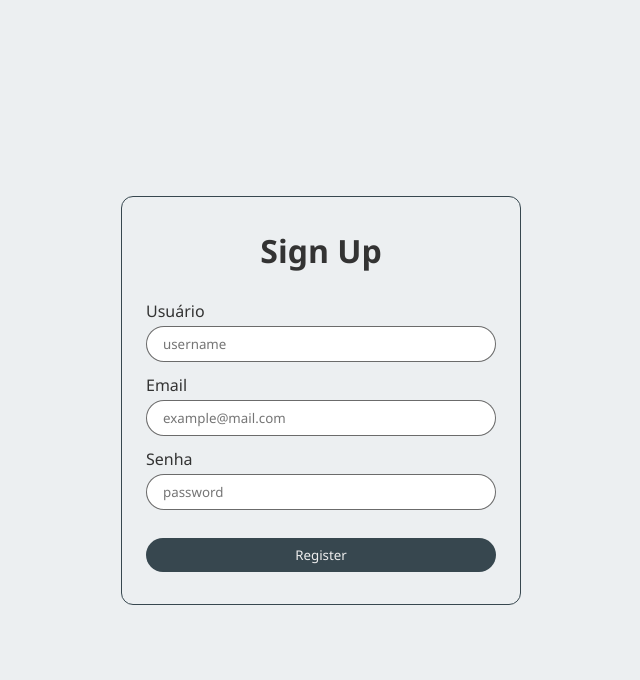
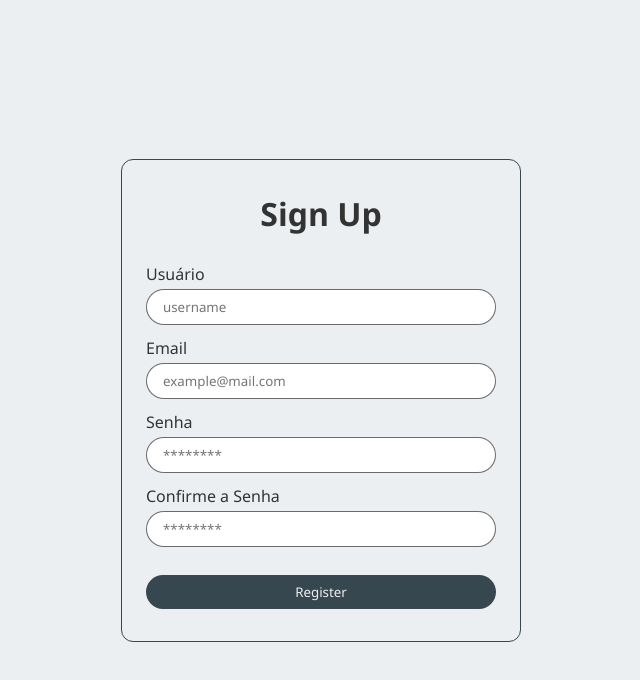
Before and after one commit to gabriel-dp/CronoClick, a Next.js app: page /sign-up in a window 1280 px wide. Shown: the top 680 px of the page, without its empty margins (319-959 px from the left). Built offline with nearby package versions, Linux system fonts and the light colour scheme; no server answers.

Commit message:
:sparkles: Add password confirmation field

```diff
--- a/src/components/forms/SignUpForm/index.tsx
+++ b/src/components/forms/SignUpForm/index.tsx
@@ -11,11 +11,17 @@ import Input from "@/components/ui/Input";
 
 import { Form } from "./styles";
 
-const signUpSchema = z.object({
-	username: z.string().trim().min(1),
-	password: z.string().regex(/^[\S]{8,32}$/),
-	email: z.string().email()
-});
+const signUpSchema = z
+	.object({
+		username: z.string().trim().min(1),
+		password: z.string().regex(/^[\S]{8,32}$/),
+		passwordConfirm: z.string(),
+		email: z.string().email()
+	})
+	.refine((data) => data.password === data.passwordConfirm, {
+		message: "Passwords don't match",
+		path: ["passwordConfirm"]
+	});
 type SignUpSchema = z.infer<typeof signUpSchema>;
 
 export default function SignUpForm() {
@@ -55,8 +61,14 @@ export default function SignUpForm() {
 			<Input
 				label="Senha"
 				type="password"
-				placeholder="password"
+				placeholder="********"
 				{...register("password")}
+			/>
+			<Input
+				label="Confirme a Senha"
+				type="password"
+				placeholder="********"
+				{...register("passwordConfirm")}
 			/>
 			<Button type="submit" loading={loading}>
 				Register
```
